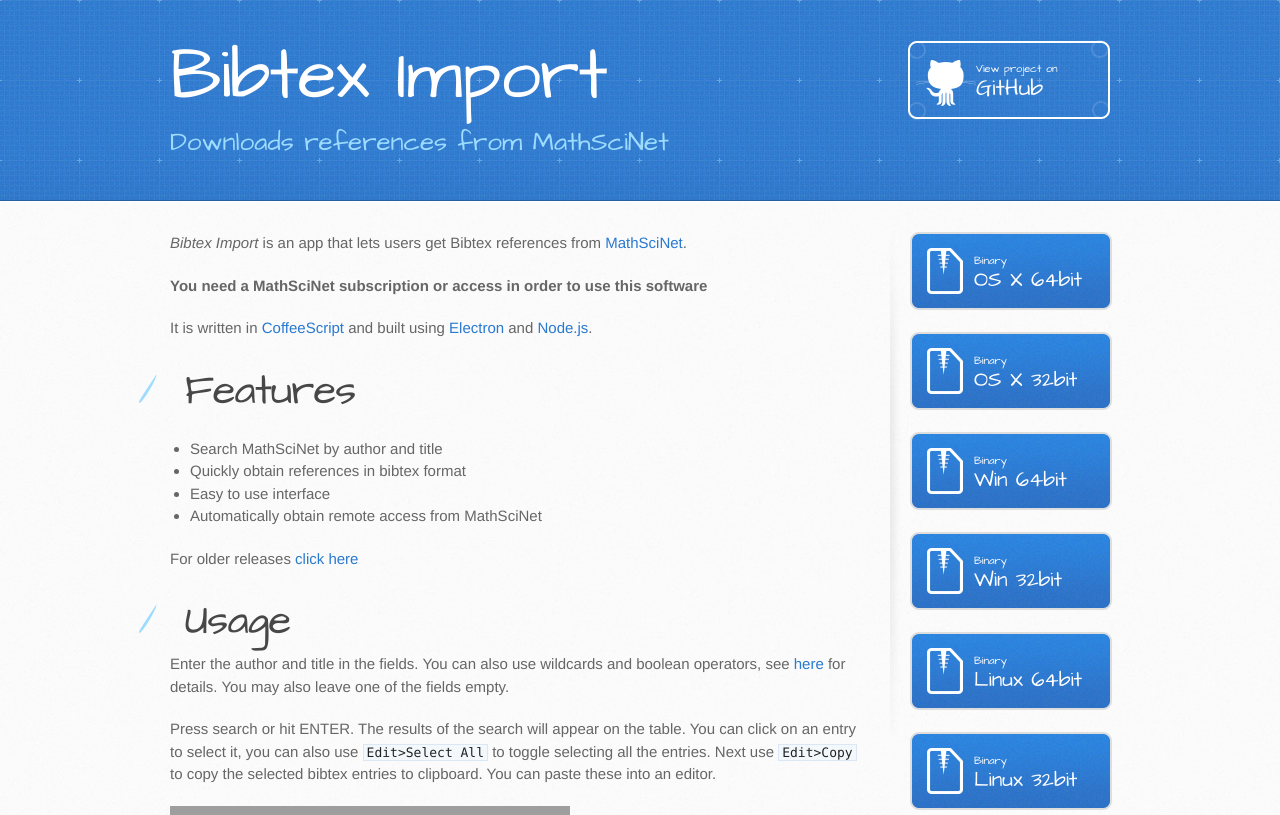
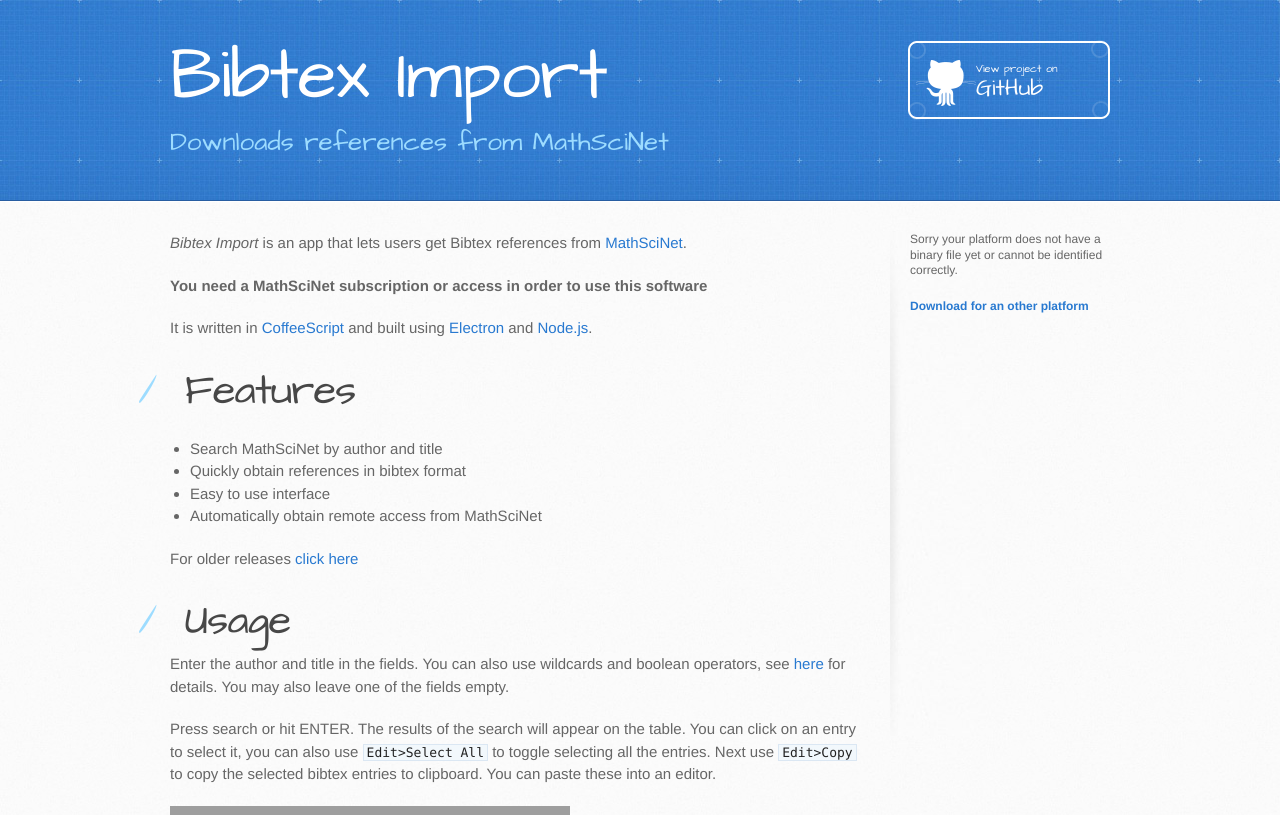
Before and after one commit to Focus/BibtexImport, a plain HTML site: page index.html in a window 1280 px wide. Shown: the top 815 px of the page. Drawn offline with Linux system fonts and the light colour scheme; grey boxes are pictures that could not be loaded.

Commit message:
Update index.html

```diff
--- a/index.html
+++ b/index.html
@@ -57,34 +57,23 @@
         </section>
 
         <aside id="sidebar">
-          <a href="https://github.com/Focus/BibtexImport/releases/download/v1.0.0/BibtexImport.app.zip" class="button">
-            <small>Binary</small>
-            OS X 64bit
-          </a>
-          <a href="#" class="button">
-            <small>Binary</small>
-            OS X 32bit
-          </a>
-          <a href="#" class="button">
-            <small>Binary</small>
-            Win 64bit
-          </a>
-          <a href="#" class="button">
-            <small>Binary</small>
-            Win 32bit
-          </a>
-          <a href="#" class="button">
-            <small>Binary</small>
-            Linux 64bit
-          </a>
-          <a href="#" class="button">
-            <small>Binary</small>
-            Linux 32bit
-          </a>
+          <div id="downloadLink"></div>
+          <p class="repo-owner"><a href="https://github.com/Focus/BibtexImport/releases">Download for an other platform</a></p>
         </aside>
       </div>
     </div>
 
+    <script>
+      var platform = window.navigator.platform;
+      var link = document.getElementById("downloadLink");
+      if(platform === "MacIntel"){
+        link.innerHTML = '<a href="https://github.com/Focus/BibtexImport/releases/download/v1.0.0/BibtexImport.app.zip" class="button"><small>Binary</small>OS X 64bit</a>';
+      }
+      else{
+        link.innerHTML = '<p>Sorry your platform does not have a binary file yet or cannot be identified correctly.';
+      }
+    </script>
+
 
   </body>
 </html>
```
